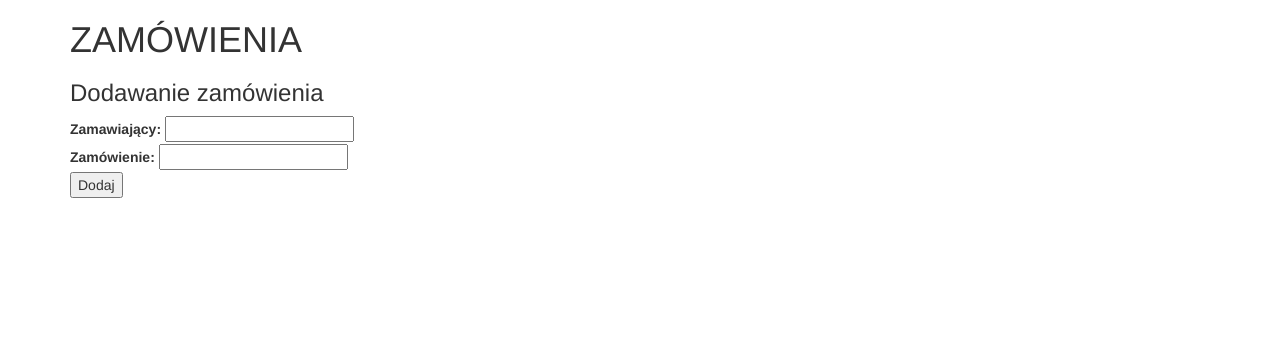
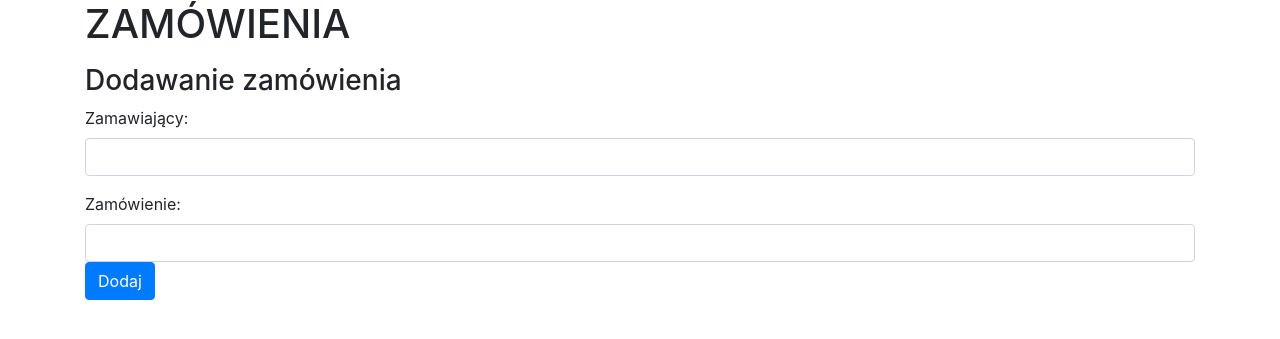
Before and after one commit to pwalawko/isup, a Flask app: page / in a window 1280 px wide. Shown: the top 339 px of the page. Run offline with Flask 2, Linux system fonts and the light colour scheme; some libraries are stand-ins or nearby versions.

Commit message:
styled validation

```diff
--- a/task3_form/FlaskApp/app.py
+++ b/task3_form/FlaskApp/app.py
@@ -48,13 +48,21 @@ def show_page():
         )
 
         if person_val_msg or food_val_msg:
+            person_is_valid = None
+            food_is_valid = None
+            if person_val_msg:
+                person_is_valid = "is-invalid"
+            if food_val_msg:
+                food_is_valid = "is-invalid"
             return render_template(
                 'index.html',
                 orders=orders,
                 person=person,
                 food=food,
                 person_val_msg=person_val_msg,
-                food_val_msg=food_val_msg
+                food_val_msg=food_val_msg,
+                person_is_valid=person_is_valid,
+                food_is_valid=food_is_valid
             )
 
         orders.append([person, food])
--- a/task3_form/FlaskApp/templates/index.html
+++ b/task3_form/FlaskApp/templates/index.html
@@ -5,7 +5,7 @@
     <title>Żarełko</title>
     <meta charset="utf-8">
     <meta name="viewport" content="width=device-width, initial-scale=1">
-    <link rel="stylesheet" href="https://maxcdn.bootstrapcdn.com/bootstrap/3.3.7/css/bootstrap.min.css">
+    <link rel="stylesheet" href="http://getbootstrap.com/dist/css/bootstrap.min.css">
     <script src="https://ajax.googleapis.com/ajax/libs/jquery/3.2.0/jquery.min.js"></script>
     <script src="https://maxcdn.bootstrapcdn.com/bootstrap/3.3.7/js/bootstrap.min.js"></script>
 </head>
@@ -23,21 +23,25 @@
         <div id="add_order">
             <h3>Dodawanie zamówienia</h3>
             <form id="add_order" method="POST">
-                <div>
+                <div class="form-group">
                     <label for="person">Zamawiający:</label>
-                    <input type="text" id="person" name="person" value="{{ person }}">
+                    <input type="text" class="form-control {{ person_is_valid }}" id="person" name="person" value="{{ person }}">
                     {% if person_val_msg %}
+                    <div class="invalid-feedback">
                         {{ person_val_msg }}
+                    </div>
                     {% endif %}
                 </div>
                 <div>
                     <label for="food">Zamówienie:</label>
-                    <input type="text" id="food" name="food" value="{{ food }}">
+                    <input type="text" class="form-control {{ food_is_valid }}" id="food" name="food" value="{{ food }}">
                     {% if food_val_msg %}
+                    <div class="invalid-feedback">
                         {{ food_val_msg }}
+                    </div>
                     {% endif %}
                 </div>
-                    <input type="submit" id="submit" value="Dodaj">
+                    <input type="submit" class="btn btn-primary" id="submit" value="Dodaj">
             </form>
         </div>
     </div>
```
